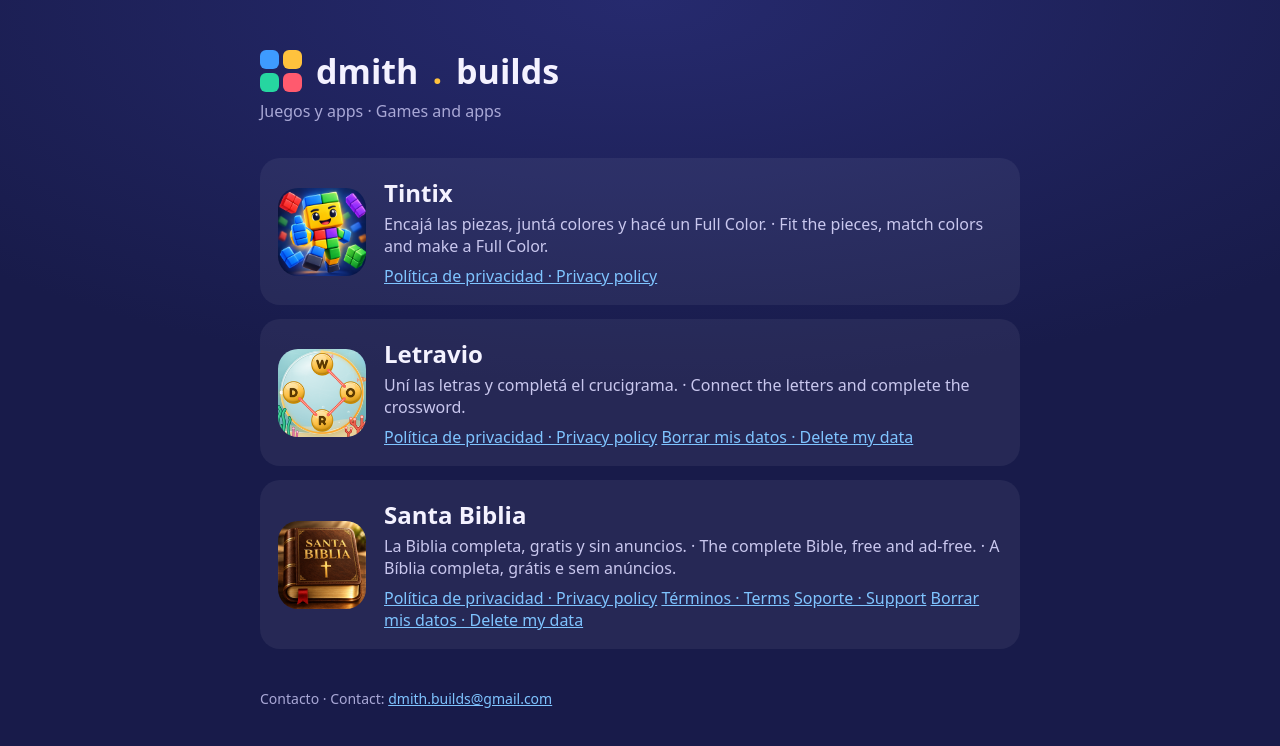
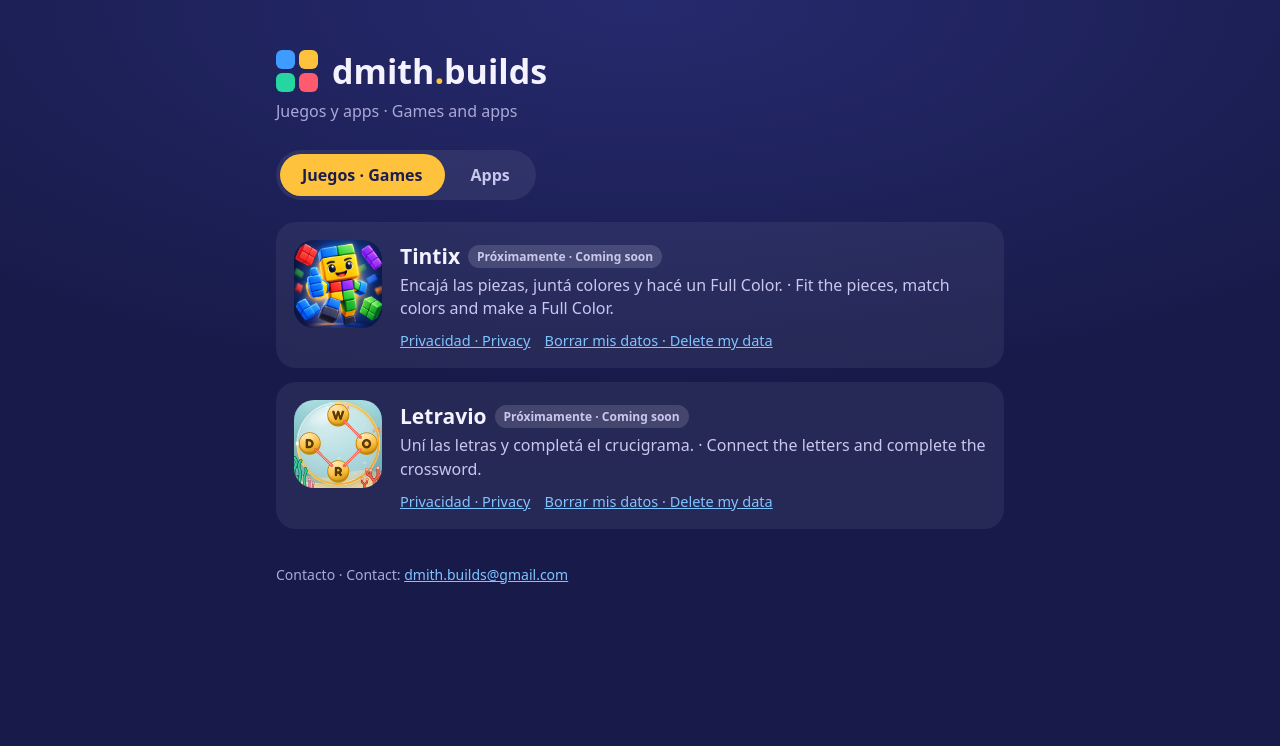
Before and after one commit to motorolla0875/dmith-app, a plain HTML site: page index.html in a window 1280 px wide. Drawn offline with Linux system fonts and the light colour scheme.

Commit message:
Inicio con pestañas Juegos y Apps; suma MiReparto y CajaViva
Co-Authored-By: Claude Opus 5.5 <noreply@anthropic.com>
Claude-Session: https://claude.ai/code/session_0134u7Nd6qXdLub5qjFifNfG

```diff
--- a/index.html
+++ b/index.html
@@ -3,56 +3,124 @@
 <head>
 <meta charset="utf-8">
 <meta name="viewport" content="width=device-width, initial-scale=1">
-<title>dmith.builds · Apps y juegos</title>
+<title>dmith.builds · Juegos y apps</title>
+<meta name="description" content="Juegos y apps de dmith.builds: Tintix, Letravio, Santa Biblia, MiReparto y CajaViva.">
 <link rel="icon" href="/icon.png">
 <style>
-  body { margin: 0; font-family: system-ui, -apple-system, Segoe UI, Roboto, sans-serif; background: radial-gradient(120% 80% at 50% 0%, #262A6E 0%, #181B4A 60%); color: #F4F2FF; min-height: 100vh; }
-  main { max-width: 760px; margin: 0 auto; padding: 48px 20px; }
+  :root { --bg1:#262A6E; --bg2:#181B4A; --ink:#F4F2FF; --muted:#A9A8D6; --soft:#C9C7EE; --card:rgba(255,255,255,.06); --link:#7FC4FF; --gold:#FFC23D; }
+  * { box-sizing: border-box; }
+  body { margin: 0; font-family: system-ui, -apple-system, Segoe UI, Roboto, sans-serif; background: radial-gradient(120% 80% at 50% 0%, var(--bg1) 0%, var(--bg2) 60%); background-color: var(--bg2); color: var(--ink); min-height: 100vh; }
+  main { max-width: 760px; margin: 0 auto; padding: 48px 16px 40px; }
   .brand { display: flex; align-items: center; gap: 14px; font-size: 34px; font-weight: 700; }
-  .mark { display: grid; grid-template-columns: 1fr 1fr; gap: 4px; width: 42px; }
-  .mark i { aspect-ratio: 1; border-radius: 6px; background: #3E9BFF; } .mark i:nth-child(2) { background: #FFC23D; } .mark i:nth-child(3) { background: #26D6A0; } .mark i:nth-child(4) { background: #FF5A6E; }
-  .brand span { color: #FFC23D; }
-  p.sub { color: #A9A8D6; margin: 6px 0 36px; }
-  .app { display: flex; margin-bottom: 14px; gap: 18px; align-items: center; background: rgba(255,255,255,.06); border-radius: 20px; padding: 18px; }
-  .app img { width: 88px; height: 88px; border-radius: 20px; }
-  .app h2 { margin: 0 0 4px; } .app p { margin: 0 0 8px; color: #C9C7EE; }
-  a { color: #7FC4FF; }
-  footer { margin-top: 40px; color: #A9A8D6; font-size: 14px; }
+  .mark { display: grid; grid-template-columns: 1fr 1fr; gap: 4px; width: 42px; flex: none; }
+  .mark i { aspect-ratio: 1; border-radius: 6px; background: #3E9BFF; } .mark i:nth-child(2) { background: var(--gold); } .mark i:nth-child(3) { background: #26D6A0; } .mark i:nth-child(4) { background: #FF5A6E; }
+  .brand b { font-weight: 700; } .brand span { color: var(--gold); }
+  p.sub { color: var(--muted); margin: 6px 0 28px; }
+
+  .tabs { display: inline-flex; gap: 4px; padding: 4px; background: rgba(255,255,255,.07); border-radius: 999px; margin-bottom: 22px; }
+  .tabs button { font: inherit; font-weight: 650; font-size: 16px; color: var(--soft); background: none; border: 0; border-radius: 999px; padding: 10px 22px; cursor: pointer; }
+  .tabs button[aria-selected="true"] { background: var(--gold); color: #1B1D4F; }
+  .tabs button:focus-visible { outline: 2px solid var(--link); outline-offset: 2px; }
+
+  .panel[hidden] { display: none; }
+  .app { display: flex; margin-bottom: 14px; gap: 18px; align-items: flex-start; background: var(--card); border-radius: 20px; padding: 18px; }
+  .app img { width: 88px; height: 88px; border-radius: 20px; flex: none; object-fit: cover; }
+  .app h2 { margin: 2px 0 4px; font-size: 21px; display: flex; flex-wrap: wrap; align-items: center; gap: 8px; }
+  .tag { font-size: 12px; font-weight: 600; color: #1B1D4F; background: #9DE3C9; border-radius: 999px; padding: 3px 9px; }
+  .tag.soon { background: rgba(255,255,255,.14); color: var(--soft); }
+  .app p { margin: 0 0 10px; color: var(--soft); line-height: 1.45; }
+  .links { display: flex; flex-wrap: wrap; gap: 6px 14px; font-size: 14.5px; }
+  a { color: var(--link); }
+  .cta { display: inline-block; margin-bottom: 10px; padding: 8px 16px; border-radius: 999px; background: var(--link); color: #10123A; font-weight: 650; text-decoration: none; font-size: 14.5px; }
+  footer { margin-top: 36px; color: var(--muted); font-size: 14px; }
+  @media (max-width: 480px) {
+    .brand { font-size: 28px; }
+    .app { gap: 14px; padding: 14px; }
+    .app img { width: 64px; height: 64px; border-radius: 15px; }
+  }
 </style>
 </head>
 <body>
 <main>
-  <div class="brand"><div class="mark"><i></i><i></i><i></i><i></i></div>dmith<span>.</span>builds</div>
+  <div class="brand"><div class="mark"><i></i><i></i><i></i><i></i></div><b>dmith<span>.</span>builds</b></div>
   <p class="sub">Juegos y apps · Games and apps</p>
+
+  <div class="tabs" role="tablist">
+    <button role="tab" id="t-juegos" aria-controls="juegos" aria-selected="true">Juegos · Games</button>
+    <button role="tab" id="t-apps" aria-controls="apps" aria-selected="false">Apps</button>
+  </div>
+
+  <section class="panel" id="juegos" role="tabpanel" aria-labelledby="t-juegos">
     <div class="app">
       <img src="tintix/icon.png" alt="Tintix">
       <div>
-      <h2>Tintix</h2>
+        <h2>Tintix <span class="tag soon">Próximamente · Coming soon</span></h2>
         <p>Encajá las piezas, juntá colores y hacé un Full Color. · Fit the pieces, match colors and make a Full Color.</p>
-      <a href="tintix/privacy/">Política de privacidad · Privacy policy</a>
+        <div class="links">
+          <a href="tintix/privacy/">Privacidad · Privacy</a>
+          <a href="tintix/borrar-datos/">Borrar mis datos · Delete my data</a>
+        </div>
       </div>
     </div>
     <div class="app">
       <img src="letravio/icon.png" alt="Letravio">
       <div>
-      <h2>Letravio</h2>
+        <h2>Letravio <span class="tag soon">Próximamente · Coming soon</span></h2>
         <p>Uní las letras y completá el crucigrama. · Connect the letters and complete the crossword.</p>
-      <a href="letravio/privacy/">Política de privacidad · Privacy policy</a>
+        <div class="links">
+          <a href="letravio/privacy/">Privacidad · Privacy</a>
           <a href="letravio/borrar-datos/">Borrar mis datos · Delete my data</a>
         </div>
       </div>
+    </div>
+  </section>
+
+  <section class="panel" id="apps" role="tabpanel" aria-labelledby="t-apps" hidden>
     <div class="app">
       <img src="santa-biblia/icon.png" alt="Santa Biblia">
       <div>
-      <h2>Santa Biblia</h2>
-      <p>La Biblia completa, gratis y sin anuncios. · The complete Bible, free and ad-free. · A Bíblia completa, grátis e sem anúncios.</p>
-      <a href="santa-biblia/privacy/">Política de privacidad · Privacy policy</a>
+        <h2>Santa Biblia <span class="tag soon">Próximamente · Coming soon</span></h2>
+        <p>La Biblia completa, gratis y sin anuncios, con audio, meditación y oración diaria. · The complete Bible, free and ad-free. · A Bíblia completa, grátis e sem anúncios.</p>
+        <div class="links">
+          <a href="santa-biblia/privacy/">Privacidad · Privacy</a>
           <a href="santa-biblia/terms/">Términos · Terms</a>
           <a href="santa-biblia/support/">Soporte · Support</a>
           <a href="santa-biblia/borrar-datos/">Borrar mis datos · Delete my data</a>
         </div>
       </div>
+    </div>
+    <div class="app">
+      <img src="mireparto-icon.png" alt="MiReparto">
+      <div>
+        <h2>MiReparto <span class="tag">Disponible</span></h2>
+        <p>Organizá tu reparto: clientes, rutas, pedidos y stock en un solo lugar.</p>
+        <a class="cta" href="https://play.google.com/store/apps/details?id=io.mireparto.app" target="_blank" rel="noopener">Google Play</a>
+      </div>
+    </div>
+    <div class="app">
+      <img src="cajaviva-icon.png" alt="CajaViva">
+      <div>
+        <h2>CajaViva <span class="tag">Disponible</span></h2>
+        <p>Gestión simple para tu negocio: ventas, caja y stock.</p>
+        <a class="cta" href="https://cajaviva.app" target="_blank" rel="noopener">cajaviva.app</a>
+      </div>
+    </div>
+  </section>
+
   <footer>Contacto · Contact: <a href="mailto:dmith.builds@gmail.com">dmith.builds@gmail.com</a></footer>
 </main>
+<script>
+  const tabs = [...document.querySelectorAll('[role="tab"]')];
+  function show(id, push) {
+    tabs.forEach(t => {
+      const on = t.getAttribute('aria-controls') === id;
+      t.setAttribute('aria-selected', on);
+      document.getElementById(t.getAttribute('aria-controls')).hidden = !on;
+    });
+    if (push) history.replaceState(null, '', id === 'juegos' ? location.pathname : '#apps');
+  }
+  tabs.forEach(t => t.addEventListener('click', () => show(t.getAttribute('aria-controls'), true)));
+  if (location.hash === '#apps') show('apps');
+</script>
 </body>
 </html>
```
Also changed, not shown: cajaviva-icon.png (added), mireparto-icon.png (added). Lines whose indentation alone changed are shown as unchanged.
